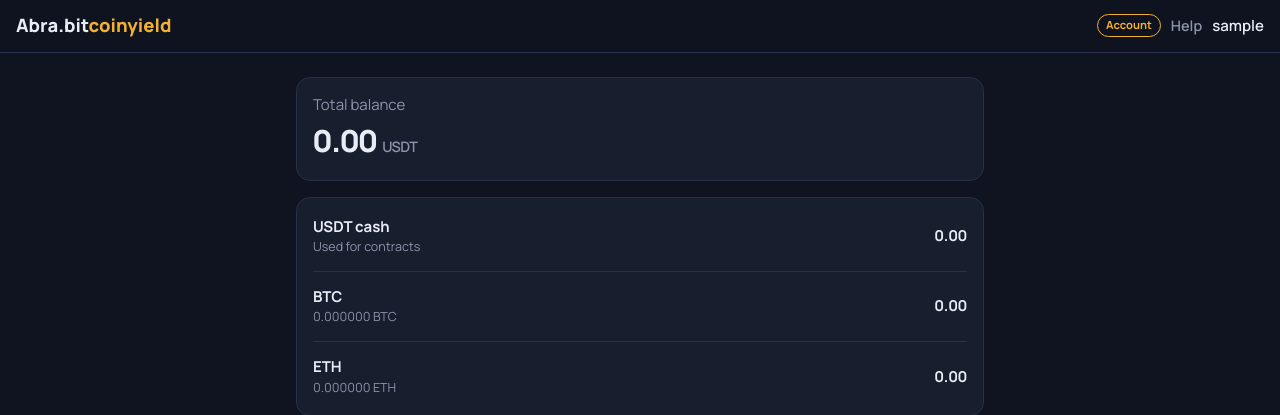
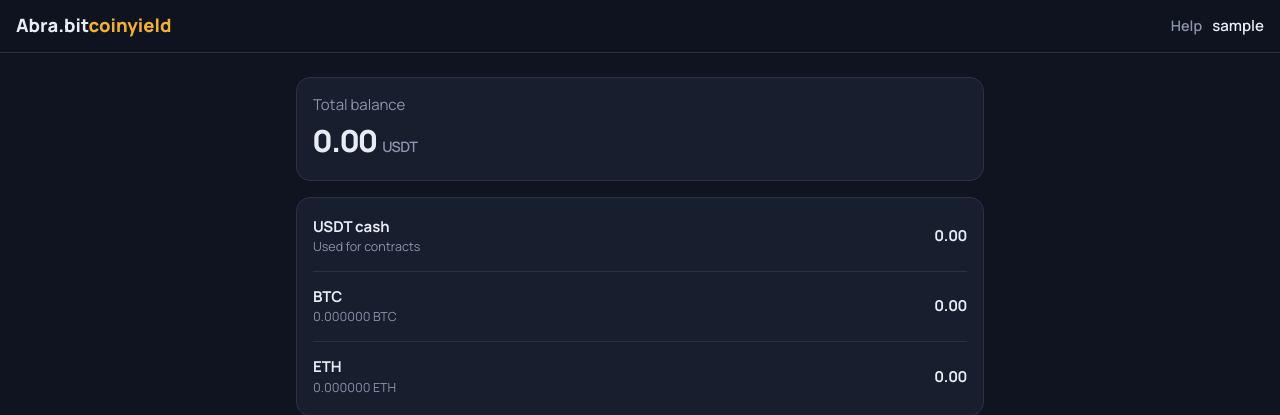
Before and after one commit to Godsplanwaylife-hash/Abra.bitcoinyield, a Flask app: page /assets in a window 1280 px wide. Shown: the top 415 px of the page. Run offline with Flask 3, Linux system fonts and the light colour scheme; the visitor is signed in with stand-in values (Sample User, id 1); data that the repository does not hold is empty; some libraries are stand-ins or nearby versions.

Commit message:
templates/base.html

```diff
--- a/templates/base.html
+++ b/templates/base.html
@@ -15,7 +15,7 @@
   <header class="topbar">
     <a class="brand" href="{{ url_for('market.home') }}">Abra.bit<span>coinyield</span></a>
     <div class="topbar-right">
-      <span class="pill-demo">Account</span>
+      <!-- <span class="pill-demo">Account</span> -->
       {% if current_user.is_authenticated %}
         <a class="topbar-link" href="{{ url_for('market.support') }}">Help</a>
         <a class="topbar-user" href="{{ url_for('market.profile') }}">{{ current_user.username }}</a>
```
